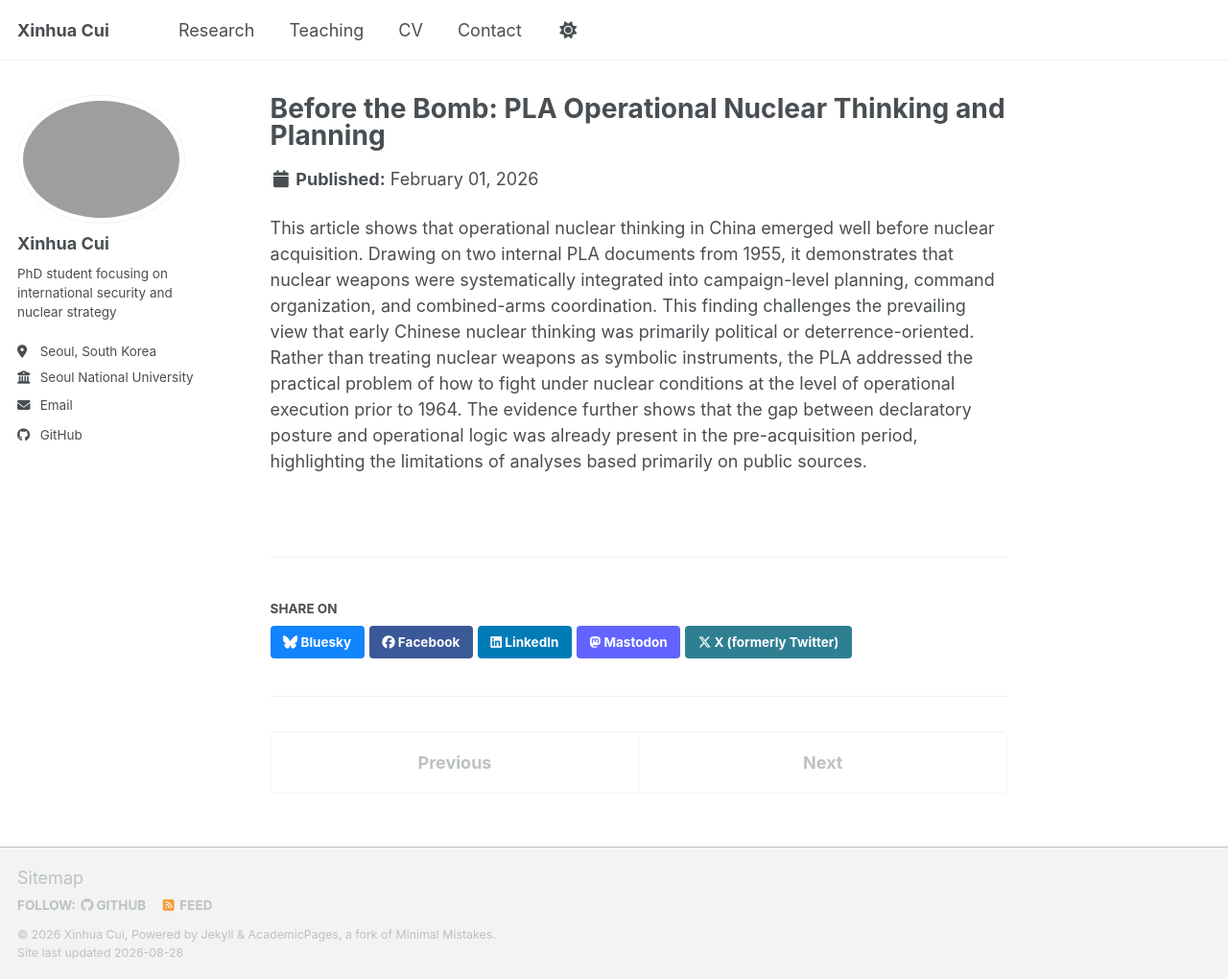
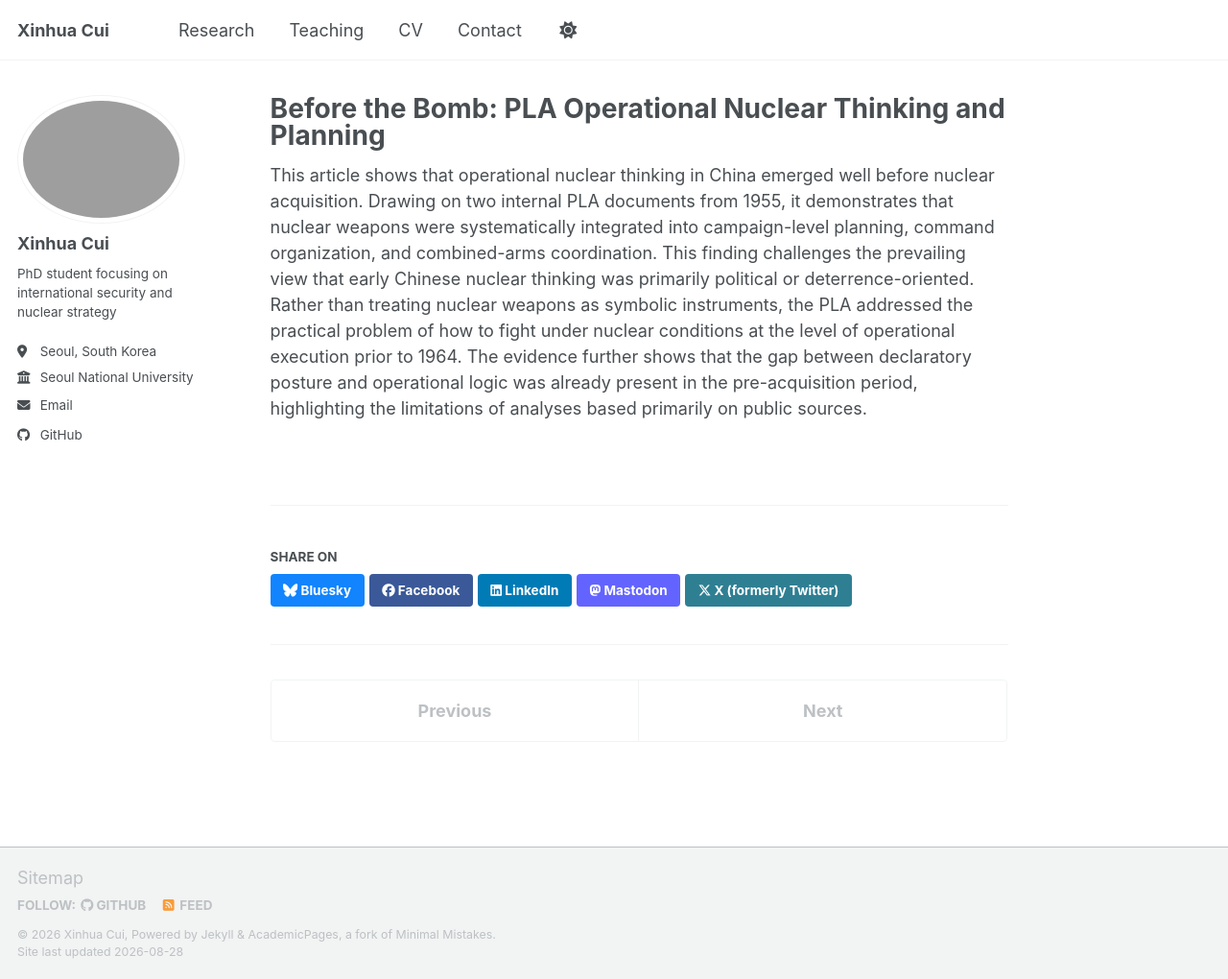
Before and after one commit to cuixinhua55/cuixinhua55.github.io, a Jekyll site: the page built from _publications/2026-02-01-before-the-bomb.md, in a window 1280 px wide and 1020 px high. Shown: the whole window at 96% size. Built offline with Jekyll 4.4.1, drawn with Linux system fonts in a browser that asks for light colours; a script bundle is joined from its source files by our own code; library files that are not in the unit come from our copies.

Commit message:
Refactor date display logic in single.html layout

```diff
--- a/_layouts/single.html
+++ b/_layouts/single.html
@@ -38,7 +38,7 @@ layout: default
   <p> {{ page.type }}, <i>{{ page.venue }}</i>, {{ page.date | default: "1900-01-01" | date: "%Y" }} </p>
 {% elsif page.venue and page.date %}
   <p>Published in <i>{{ page.venue }}</i>, {{ page.date | default: "1900-01-01" | date: "%Y" }} </p>
-        {% elsif page.date %}
+{% elsif page.date and page.collection != 'publications' %}
   <p class="page__date"><strong><i class="fa fa-fw fa-calendar" aria-hidden="true"></i> {{ site.data.ui-text[site.locale].date_label | default: "Published:" }}</strong> <time datetime="{{ page.date | date_to_xmlschema }}">{{ page.date | default: "1900-01-01" | date: "%B %d, %Y" }}</time></p>
 {% endif %}
         </header>
```
Lines whose indentation alone changed are shown as unchanged.
